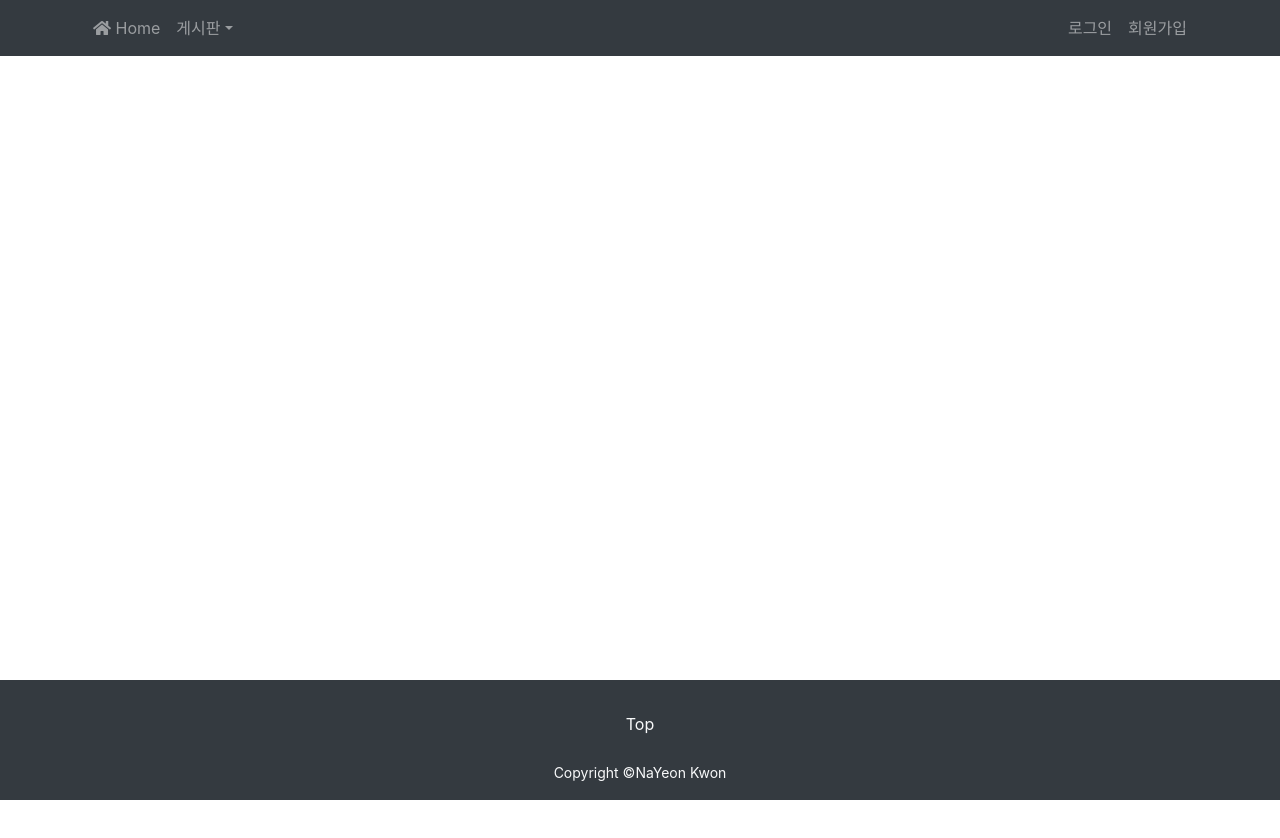
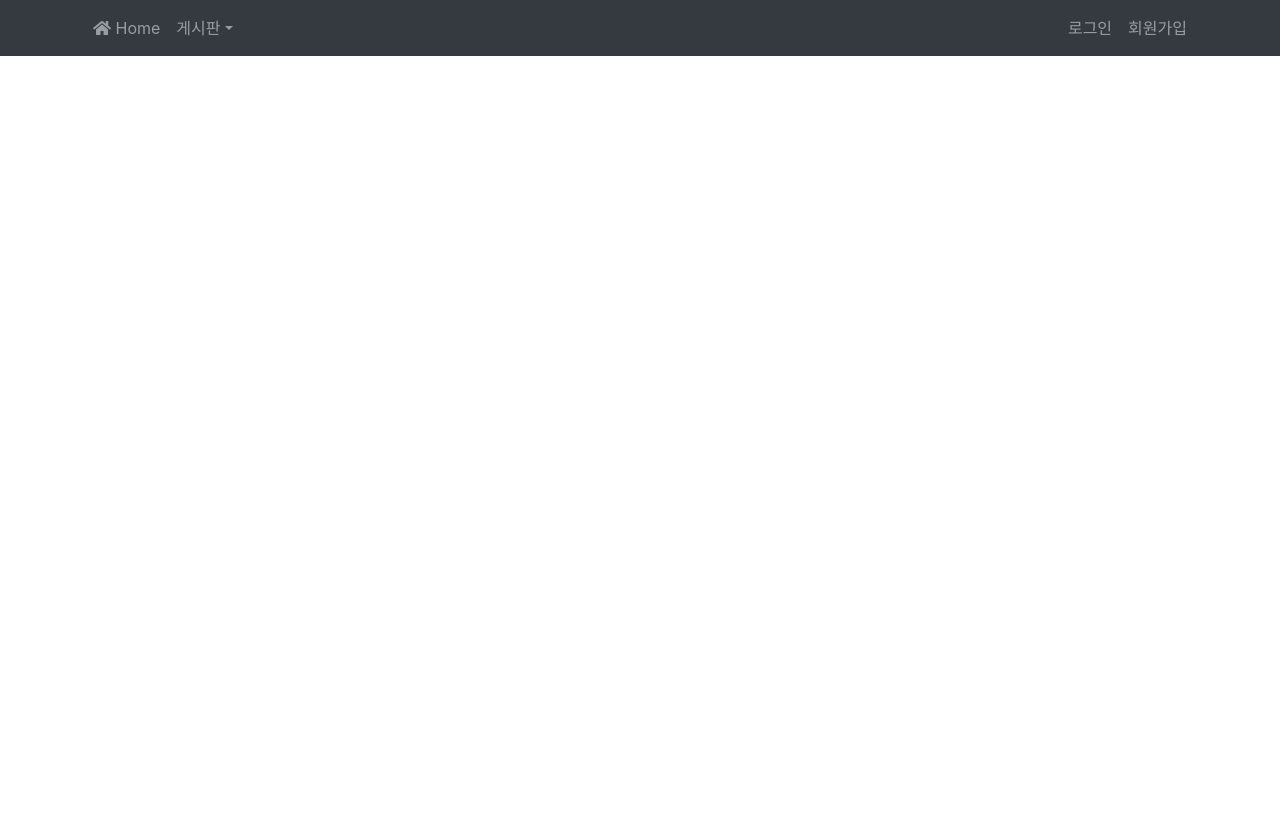
Before and after one commit to jhcode33/react-spring-blog-frontend, a React (Create React App) app: page / in a window 1280 px wide. Shown: the top 838 px of the page. Before the commit the page ends 800 px from the top, so only its background shows below. Built offline with nearby package versions, Linux system fonts and the light colour scheme.

Commit message:
Feat: Fix Main invade Footer
- main 컴포넌트가 footer을 침범하는 것을 동적으로 처리해서 해결했습니다

```diff
--- a/src/App.js
+++ b/src/App.js
@@ -7,6 +7,7 @@ import Footer from "./Components/app/Footer"
 import AuthProvider from "./Components/context/AuthProvider"
 import HttpHeadersProvider from "./Components/context/HttpHeadersProvider";
 import "./css/style.css"
+import "./css/main.css"
 
 function App() {
 
@@ -21,8 +22,6 @@ function App() {
           </HttpHeadersProvider>
         </AuthProvider>
 
-        <Footer />
-
       </BrowserRouter>
     </div>
   );
--- a/src/Components/app/Footer.js
+++ b/src/Components/app/Footer.js
@@ -4,14 +4,8 @@ function Footer() {
 	return (
 		<footer className="py-4 bg-dark text-light footer">
           <div className="container text-center">
-            <ul className="nav justify-content-center mb-3">
-              <li className="nav-item">
-                <a className="nav-link text-light" href="/">Top</a>
-              </li>
-            </ul>
-
             <p>
-              <small>Copyright &copy;NaYeon Kwon</small>
+              <small>Copyright &copy;jhcode33</small>
             </p>
           </div>
         </footer>
--- a/src/Components/app/Main.js
+++ b/src/Components/app/Main.js
@@ -1,13 +1,47 @@
 import Router from "../router/Router"
+import { useEffect, useState } from "react";
+import Footer from "./Footer";
+import "../../css/main.css";
 
 function Main() {
+  const [scrollPosition, setScrollPosition] = useState(0);
+  const [showFooter, setShowFooter] = useState(false);
+
+  useEffect(() => {
+    // 스크롤 이벤트 핸들러
+    const handleScroll = () => {
+      const position = window.scrollY;
+      setScrollPosition(position);
+    };
+
+    // 이벤트 리스너 등록
+    window.addEventListener("scroll", handleScroll);
+
+    // 컴포넌트 언마운트 시 이벤트 리스너 제거
+    return () => {
+      window.removeEventListener("scroll", handleScroll);
+    };
+  }, []);
+
+  // 스크롤 위치에 따라 Footer 표시 여부 결정
+  useEffect(() => {
+    const windowHeight = window.innerHeight;
+    const documentHeight = document.documentElement.scrollHeight;
+    const scrollPercentage = (scrollPosition / (documentHeight - windowHeight)) * 100;
+
+    setShowFooter(scrollPercentage >= 90);
+  }, [scrollPosition]);
+
 	return (
-		<main>
+		<main className="main-container">
       <div className="py-4">
         <div className="container">
           <Router></Router>
         </div>
       </div>
+
+      {/* Footer 표시 여부에 따라 동적으로 렌더링 */}
+      {showFooter && <Footer />}
     </main>
 	);
 }
--- a/src/Components/bbs/BbsDetail.js
+++ b/src/Components/bbs/BbsDetail.js
@@ -6,6 +6,8 @@ import CommentWrite from "../comment/CommentWrite";
 import CommentList from "../comment/CommentList";
 import { AuthContext } from "../context/AuthProvider";
 import { HttpHeadersContext } from "../context/HttpHeadersProvider";
+
+import "../../css/bbsdetail.css"; // 추가: 스타일 파일 import
 
 function BbsDetail() {
   const { headers, setHeaders } = useContext(HttpHeadersContext);
@@ -66,10 +68,15 @@ function BbsDetail() {
   };
 
 	return (
+		<div className="bbs-detail-container">
 			<div>
 
 				<div className="my-3 d-flex justify-content-end">
-				<Link className="btn btn-outline-secondary" to={{pathname: `/bbsanswer/${bbs.boardId}` }} state={{ parentBbs: parentBbs }}><i className="fas fa-pen"></i> 답글쓰기</Link> &nbsp;
+					<Link className="btn btn-outline-secondary" to="/bbslist"><i className="fas fa-list">
+						</i> 글목록</Link> &nbsp;
+
+					<Link className="btn btn-outline-secondary" to={{pathname: `/bbsanswer/${bbs.boardId}` }} state={{ parentBbs: parentBbs }}>
+						<i className="fas fa-pen"></i> 답글쓰기</Link> &nbsp;
 
 				{
 					/* 자신이 작성한 게시글인 경우에만 수정, 삭제 가능 */
@@ -123,22 +130,21 @@ function BbsDetail() {
 				</tbody>
 				</table>
 
-			<div className="my-3 d-flex justify-content-center">
-				<Link className="btn btn-outline-secondary" to="/bbslist"><i className="fas fa-list"></i> 글목록</Link>
-			</div><br/><br/>
-{/*
-			댓글 작성 컴포넌트
+
+
+				{/* 댓글 작성 컴포넌트 */}
 				{
 					(auth) ? // 로그인한 사용자만 댓글 작성 가능
-					<CommentWrite seq={seq}/>
+						<CommentWrite boardId={boardId}/>
 					:
 						null
-			} */}
+				}
 
 
 				{/* 댓글 리스트 컴포넌트 */}
-			{/* <CommentList  seq={seq}/> */}
+				<CommentList  boardId={boardId}/>
 
+			</div>
 		</div>
 	);
 }
--- a/src/Components/comment/Comment.js
+++ b/src/Components/comment/Comment.js
@@ -9,6 +9,7 @@ import { HttpHeadersContext } from "../context/HttpHeadersProvider";
 function Comment(props) {
 	const {auth, setAuth} = useContext(AuthContext);
 	const {headers, setHeaders} = useContext(HttpHeadersContext);
+
 	const comment = props.obj;
 
 	const navigate = useNavigate();
--- a/src/Components/comment/CommentWrite.js
+++ b/src/Components/comment/CommentWrite.js
@@ -1,15 +1,15 @@
 import axios from "axios";
 import { useContext, useState } from "react";
-import { useNavigate } from "react-router-dom";
+import { useParams, useNavigate } from "react-router-dom";
 
 import { HttpHeadersContext } from "../context/HttpHeadersProvider";
 
 function CommentWrite(props) {
 
 	const { headers, setHeaders } = useContext(HttpHeadersContext);
+	const { boardId } = useParams(); // 파라미터 가져오기
 
 	const id = localStorage.getItem("id");
-	const seq = props.seq;
 
 	const navigate = useNavigate();
 
@@ -22,12 +22,10 @@ function CommentWrite(props) {
 	const createComment = async() => {
 
 		const req = {
-			id: id,
 			content: content,
-			bbsSeq: seq
 		}
 
-		await axios.post(`http://localhost:3000/comment`, req, { params: {"bbsSeq": seq}, headers: headers})
+		await axios.post(`http://localhost:8989/board/${boardId}/comment/write`, req, {headers: headers})
 		.then((resp) => {
 			console.log("[CommentWrite.js] createComment() success :D");
 			console.log(resp.data);
@@ -62,7 +60,7 @@ function CommentWrite(props) {
 				</div>
 				{/* 하단 영역 (댓글 내용) */}
 				<div className="my-3 d-flex justify-content-center">
-					<textarea className="col-10" rows="5" value={content} onChange={chageContent}></textarea>
+					<textarea className="col-10" rows="1" value={content} onChange={chageContent}></textarea>
 				</div><br/><br/>
 		</>
 	)
--- /dev/null
+++ b/src/css/bbsdetail.css
@@ -0,0 +1,8 @@
+/* bbsdetail.css */
+
+.bbs-detail-container {
+    max-height: calc(100vh - footer-height);
+    overflow-y: auto;
+  }
+
+  /* 다른 스타일을 추가할 수 있습니다. */
--- a/src/css/footer.css
+++ b/src/css/footer.css
@@ -2,6 +2,6 @@ footer {
 	position: fixed;
 	left: 0px;
 	bottom: 0px;
-	height: 120px;
+	height: 80px;
 	width: 100%;
 }
--- /dev/null
+++ b/src/css/main.css
@@ -0,0 +1,14 @@
+/* Main.css */
+
+.main-container {
+    display: flex;
+    flex-direction: column;
+    min-height: 100vh;
+  }
+
+main {
+    flex: 1;
+    overflow-y: auto; /* 내용이 길어질 경우 스크롤바 표시 */
+    box-sizing: border-box; /* border와 padding을 높이에 포함 */
+    padding-bottom: 80px; /* Footer의 높이만큼 여백 추가 */
+}
```
Also changed, not shown: src/Components/app/Header.js (+0 -12 lines). Lines whose indentation alone changed are shown as unchanged.
